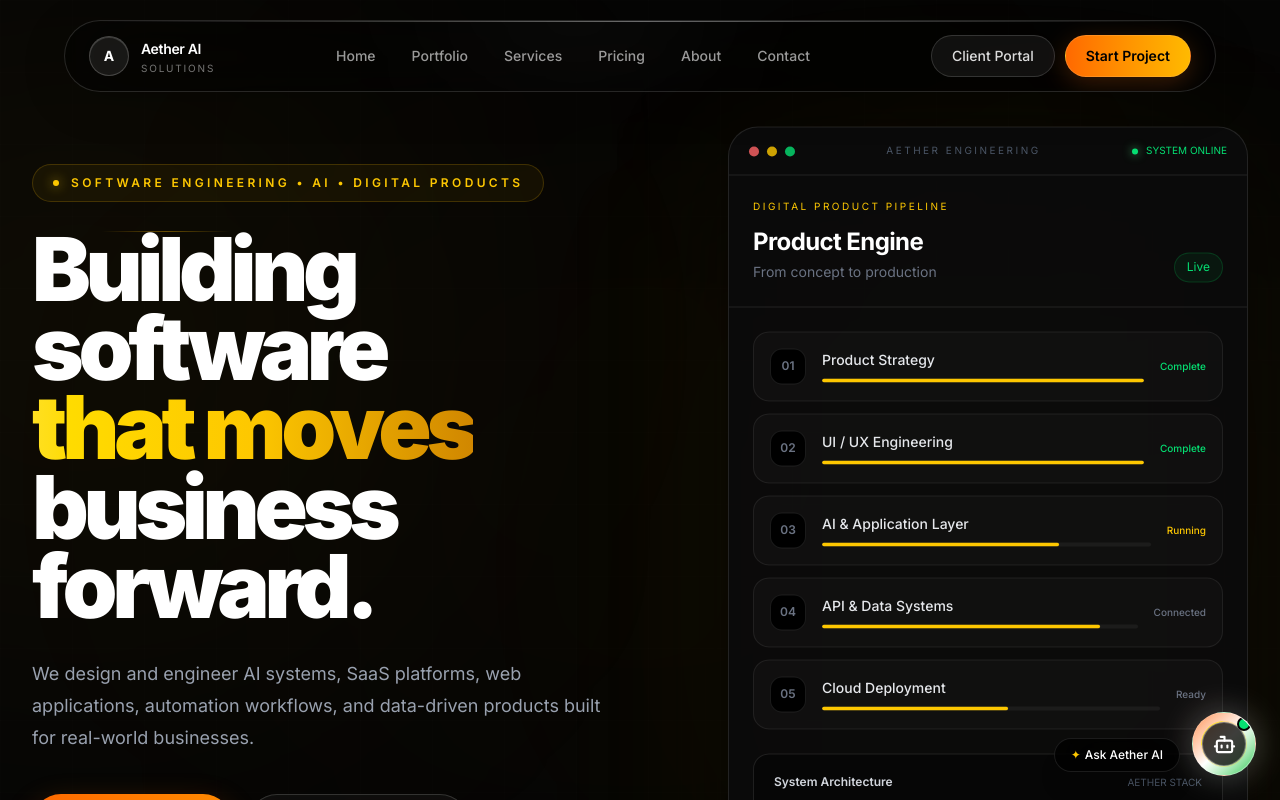
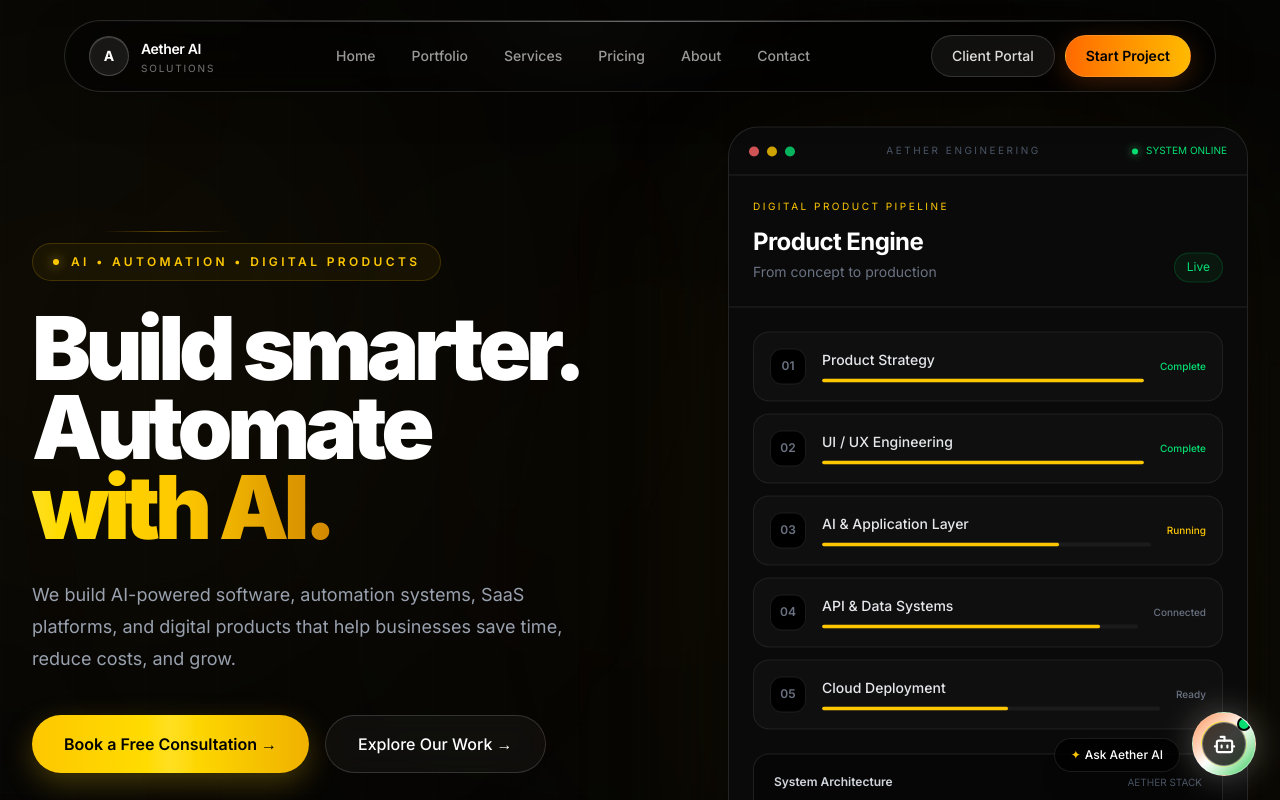
Before and after one commit to egaost00-lgtm/aether-ai, a Next.js app: page / in a window 1280 px wide. Shown: the top 800 px of the page. Built offline with nearby package versions, Linux system fonts and the light colour scheme.

Commit message:
Improve homepage hero conversion

```diff
--- a/components/home/Hero.tsx
+++ b/components/home/Hero.tsx
@@ -79,7 +79,7 @@ export default function Hero() {
             tracking-[0.28em] text-yellow-400"
           >
             <span className="h-1.5 w-1.5 rounded-full bg-yellow-400 shadow-[0_0_12px_rgba(250,204,21,0.8)]" />
-            Software Engineering • AI • Digital Products
+            AI • Automation • Digital Products
           </motion.div>
 
           {/* Heading */}
@@ -90,11 +90,11 @@ export default function Hero() {
             className="max-w-4xl text-6xl font-black leading-[0.9]
             tracking-[-0.06em] md:text-7xl lg:text-[88px]"
           >
-            Building
+            Build smarter.
             <br />
 
             <span className="text-white">
-              software
+              Automate
             </span>
             <br />
 
@@ -103,12 +103,7 @@ export default function Hero() {
               via-yellow-400 to-yellow-600 bg-clip-text
               text-transparent"
             >
-              that moves
-            </span>
-            <br />
-
-            <span className="text-white">
-              business forward.
+              with AI.
             </span>
           </motion.h1>
 
@@ -119,9 +114,9 @@ export default function Hero() {
             transition={{ duration: 0.7, delay: 0.3 }}
             className="mt-8 max-w-xl text-base leading-8 text-gray-400 md:text-lg"
           >
-            We design and engineer AI systems, SaaS platforms, web
-            applications, automation workflows, and data-driven products
-            built for real-world businesses.
+            We build AI-powered software, automation systems, SaaS platforms,
+            and digital products that help businesses save time, reduce costs,
+            and grow.
           </motion.p>
 
           {/* Buttons */}
@@ -132,8 +127,8 @@ export default function Hero() {
             className="mt-10 flex flex-col gap-4 sm:flex-row"
           >
             <Button href="/contact">
-              Start Your Project
-            </Button>
+  Book a Free Consultation →
+</Button>
 
             <Link
               href="/portfolio"
--- a/components/ui/Button.tsx
+++ b/components/ui/Button.tsx
@@ -16,7 +16,7 @@ export default function Button({
       href={href}
       className={`inline-flex items-center justify-center rounded-full px-8 py-4 font-semibold transition duration-300 ${
         variant === "primary"
-          ? "bg-gradient-to-r from-orange-500 to-orange-400 text-white shadow-[0_10px_30px_rgba(249,115,22,0.25)] hover:scale-105 hover:shadow-[0_15px_40px_rgba(249,115,22,0.35)]"
+          ? "bg-gradient-to-r from-yellow-400 via-yellow-300 to-yellow-500 text-black shadow-[0_10px_30px_rgba(250,204,21,0.25)] hover:scale-105 hover:shadow-[0_15px_40px_rgba(250,204,21,0.4)]"
           : "border border-white/20 bg-white/10 text-white backdrop-blur-md hover:bg-white/20"
       }`}
     >
```
